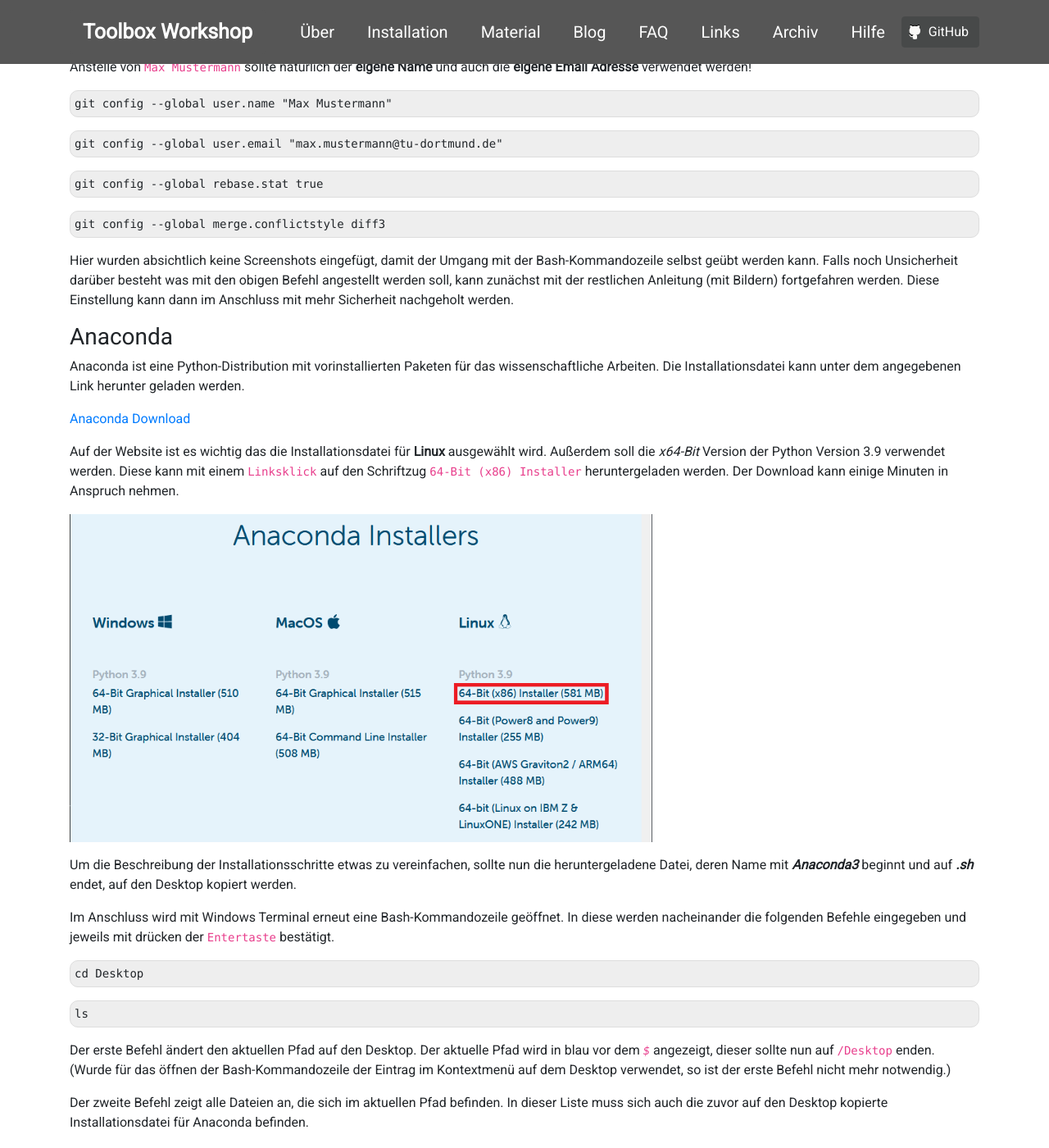
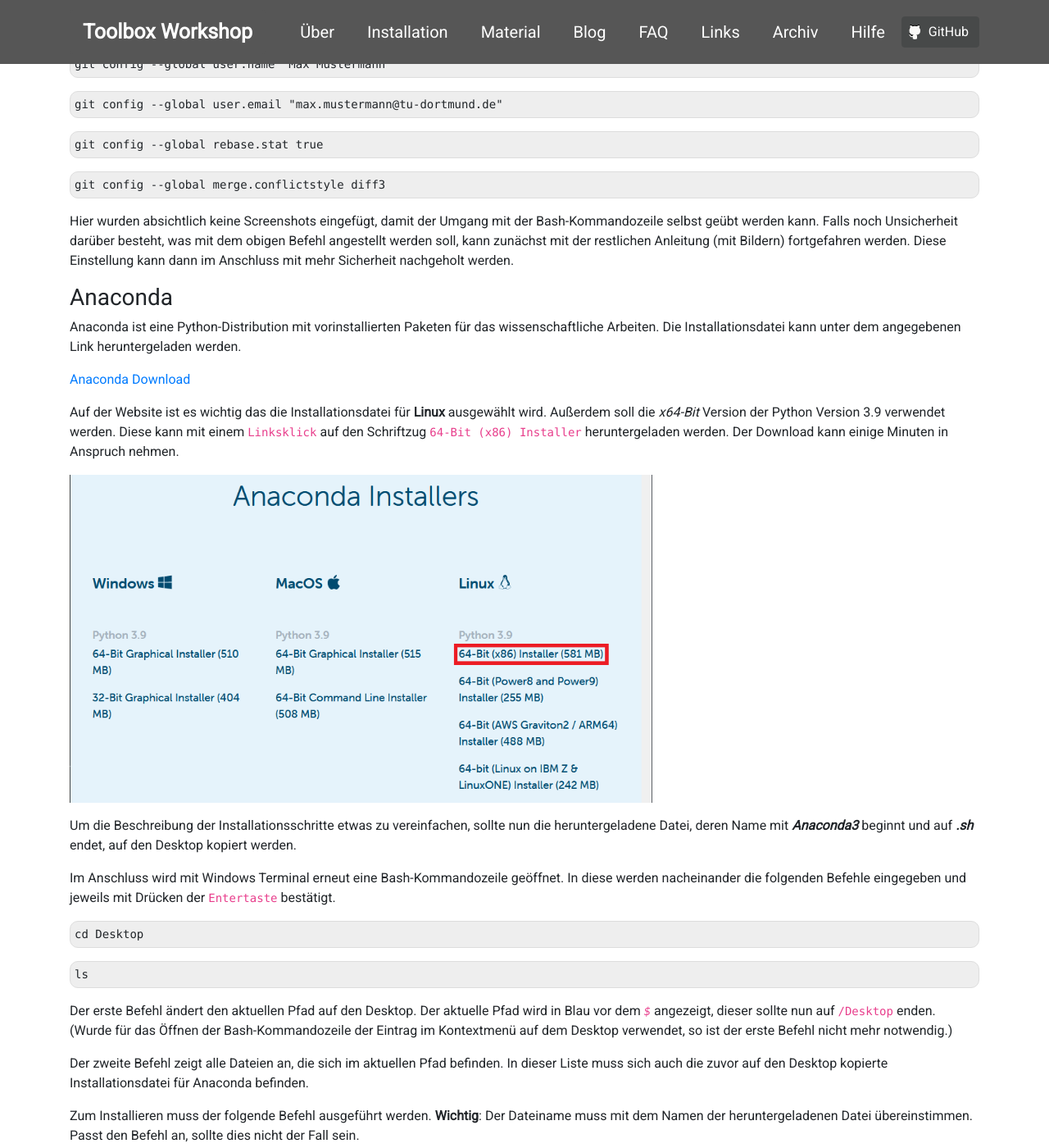
Before and after one commit to pep-dortmund/homepage-toolbox, a Jekyll site: the page built from install/windows-11.md, in a window 1280 px wide and 1400 px high, scrolled down 12862 px. Shown: the whole window at 82% size. Built offline with Jekyll 4.4.1, drawn with Linux system fonts in a browser that asks for light colours; nearby versions of some CDN libraries; some of the changed text lies outside the part shown.

Commit message:
fix grammar/typos, Pt. 3: another try
A merge (29e0dcd1d1e4010a82a2ffe4bc885bca8cf6574f) undid some of my corrections.
Now they are back and even stronger! ;)

````diff
--- a/install/windows-11.md
+++ b/install/windows-11.md
@@ -51,7 +51,7 @@
 
 Mit `Win + x` öffnet sich eine Auswahlliste.
 Wählt `Windows-Terminal (Administrator)` aus.
-Wenn im Fenster oben nicht _Windows Powershell_, kann über den Pfeil nach unten die `Windows PowerShell` geöffnet werden.
+Wenn im Fenster oben nicht _Windows PowerShell_, kann über den Pfeil nach unten die `Windows PowerShell` geöffnet werden.
 Trage
 ```
 wsl --install -d Ubuntu
@@ -144,7 +144,7 @@
 Die ersten vier Optionen sind nach persönlichen Vorlieben zu wählen.
 Die fünfte Option _**Zu PATH hinzufügen**_ soll gewählt werden.
 
-Neben dem Funktionsumfang, den VSCode von sich aus mitbringt können zusätzliche Extensions installiert werden,
+Neben dem Funktionsumfang, den VSCode von sich aus mitbringt, können zusätzliche Extensions installiert werden,
 um weitere Funktionen hinzuzufügen. Der Prozess wird hier an dem einzigen Plugin vorgeführt, das
 (in der zweiten Woche) für den Workshop benötigt wird. Das Plugin heißt _LaTeX language support_ und sorgt
 für die farbliche Darstellung (Syntax Highlighting) von LaTeX Dokumenten, die mit VSCode geöffnet werden.
@@ -287,7 +287,7 @@
 Für Git müssen noch ein paar Einstellungen vorgenommen werden. Dafür werden in die Bash-Kommandozeile wie zuvor
 die folgenden Befehle eingegeben und jeweils mit der `Entertaste` bestätigt.
 
-Anstelle von `Max Mustermann` sollte natürlich der **eigene Name** und auch die **eigene Email Adresse** verwendet werden!
+Anstelle von `Max Mustermann` sollte natürlich der **eigene Name** und auch die **eigene E-Mail-Adresse** verwendet werden!
 ```
 git config --global user.name "Max Mustermann"
 ```
@@ -302,14 +302,14 @@
 ```
 
 Hier wurden absichtlich keine Screenshots eingefügt, damit der Umgang mit der Bash-Kommandozeile selbst geübt werden kann.
-Falls noch Unsicherheit darüber besteht was mit den obigen Befehl angestellt werden soll, kann zunächst mit
+Falls noch Unsicherheit darüber besteht, was mit dem obigen Befehl angestellt werden soll, kann zunächst mit
 der restlichen Anleitung (mit Bildern) fortgefahren werden. Diese Einstellung kann dann im Anschluss mit mehr Sicherheit nachgeholt werden.
 
 
 ### Anaconda
 
 Anaconda ist eine Python-Distribution mit vorinstallierten Paketen für das wissenschaftliche Arbeiten.
-Die Installationsdatei kann unter dem angegebenen Link herunter geladen werden.
+Die Installationsdatei kann unter dem angegebenen Link heruntergeladen werden.
 
 [Anaconda Download](https://www.anaconda.com/products/individual#Downloads){:target="_blank"}
 
@@ -325,7 +325,7 @@
 
 
 Im Anschluss wird mit Windows Terminal erneut eine Bash-Kommandozeile geöffnet.
-In diese werden nacheinander die folgenden Befehle eingegeben und jeweils mit drücken der
+In diese werden nacheinander die folgenden Befehle eingegeben und jeweils mit Drücken der
 `Entertaste` bestätigt.
 ```
 cd Desktop
@@ -334,8 +334,8 @@
 ls
 ```
 Der erste Befehl ändert den aktuellen Pfad auf den Desktop.
-Der aktuelle Pfad wird in blau vor dem _`$`_ angezeigt, dieser sollte nun auf `/Desktop` enden.
-(Wurde für das öffnen der Bash-Kommandozeile der Eintrag im Kontextmenü auf dem Desktop verwendet,
+Der aktuelle Pfad wird in Blau vor dem _`$`_ angezeigt, dieser sollte nun auf `/Desktop` enden.
+(Wurde für das Öffnen der Bash-Kommandozeile der Eintrag im Kontextmenü auf dem Desktop verwendet,
 so ist der erste Befehl nicht mehr notwendig.)
 
 Der zweite Befehl zeigt alle Dateien an, die sich im aktuellen Pfad befinden.
@@ -344,12 +344,12 @@
 
 Zum Installieren muss der folgende Befehl ausgeführt werden.
 **Wichtig**: Der Dateiname muss mit dem Namen der heruntergeladenen Datei übereinstimmen.
-Passt den Befehl an sollte dies nicht der Fall sein.
+Passt den Befehl an, sollte dies nicht der Fall sein.
 ```
 bash Anaconda3-2021.11-Linux-x86_64.sh -p ~/.local/anaconda3 -b
 ```
 
-Wie zuvor wird auch dieser Befehl durch drücken der `Entertaste` bestätigt.
+Wie zuvor wird auch dieser Befehl durch Drücken der `Entertaste` bestätigt.
 
 <img alt="" src="/img/anaconda/anaconda-2.png" class="screenshot" />
 
@@ -401,7 +401,7 @@
 ### TeXLive
 
 Im Terminal werden mit folgenden drei Befehlen das Installationsskript
-Heruntergeladen und Ausgeführt.
+heruntergeladen und ausgeführt.
 ```
 cd ~/.local
 curl -L http://mirror.ctan.org/systems/texlive/tlnet/install-tl-unx.tar.gz | tar xz
@@ -425,8 +425,8 @@
 tlmgr option repository http://mirror.ctan.org/systems/texlive/tlnet
 ```
 
-Falls diese Installation aufgrund von zu geringem Speicherplatz nicht funktioniert
-gibt es [diese Möglichkeit](/install/latex_mini.html) eine minimale Version von
+Falls diese Installation aufgrund von zu geringem Speicherplatz nicht funktioniert,
+gibt es [diese Möglichkeit](/install/latex_mini.html), eine minimale Version von
 TeXLive zu installieren.
 
 __Jetzt noch die Installation [testen](#test)!__
@@ -477,7 +477,7 @@
 
 ### Make
 
-Make kann durch öffnen einer Bash-Kommandozeile und durch eingeben des folgenden Befehls getestet werden.
+Make kann durch Öffnen einer Bash-Kommandozeile und durch Eingeben des folgenden Befehls getestet werden.
 
 ```
 make
@@ -577,7 +577,7 @@
 
 ### TeXLive
 
-Die Updates für TeXLive werden durch eingeben des folgenden Befehls in eine Bash-Kommandozeile installiert.
+Die Updates für TeXLive werden durch Eingeben des folgenden Befehls in eine Bash-Kommandozeile installiert.
 ```
 tlmgr update --self --all --reinstall-forcibly-removed
 ```
````
Also changed, not shown: other parts of install/windows-11.md (+19 -19 lines), install/latex_mini.md (+4 -4 lines), install/linux.md (+5 -5 lines), install/macos.md (+2 -2 lines), install/windows.md (+12 -12 lines).
